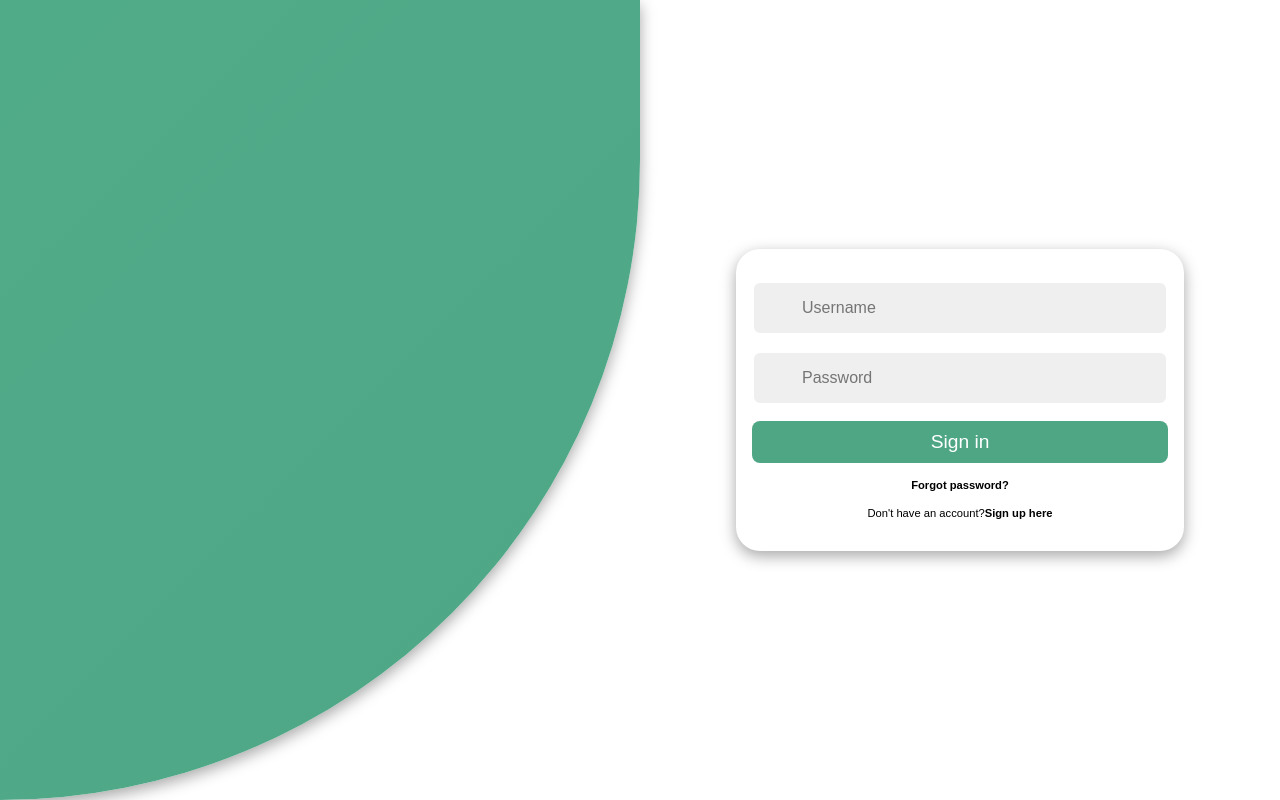
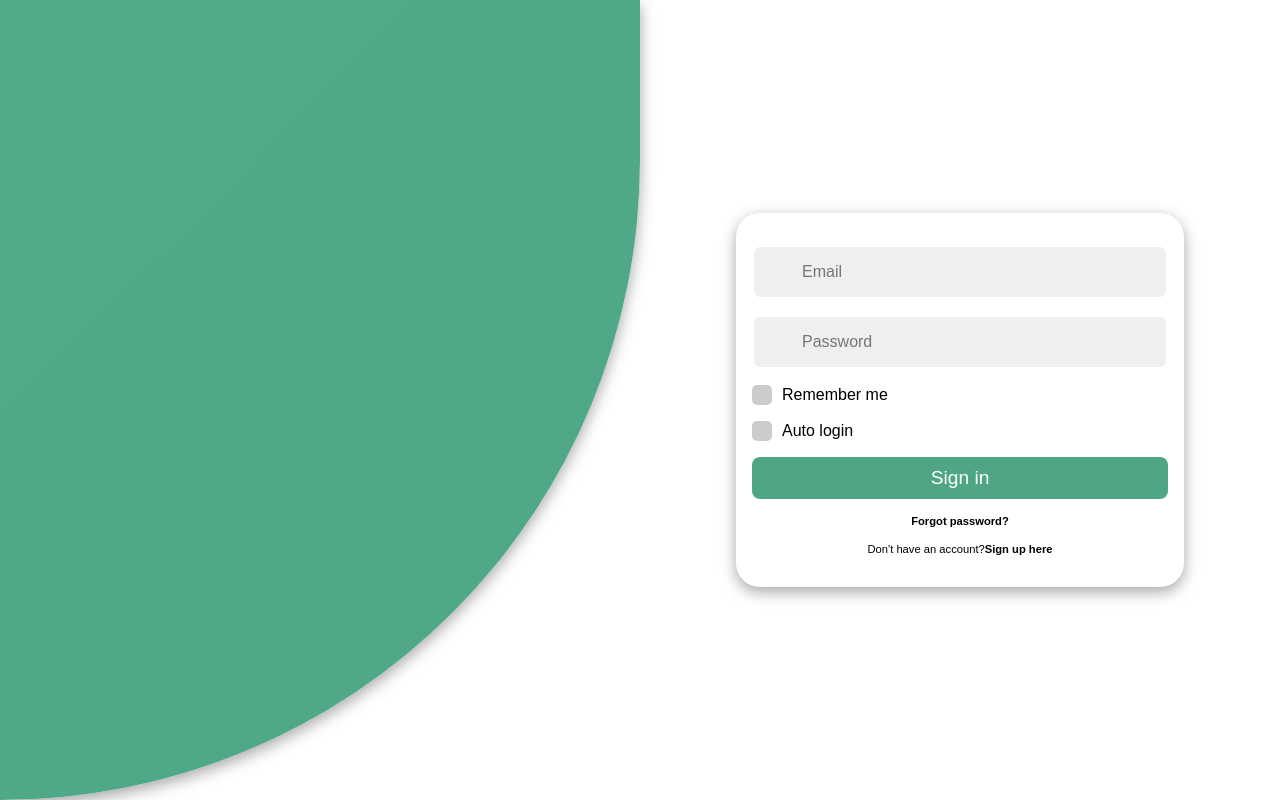
Before and after one commit to KimJH0709/clone-netflix, a Vue app: page /signin in a window 1280 px wide. Built offline with nearby package versions, Linux system fonts and the light colour scheme.

Commit message:
Add auto login,remember e-mail logic

```diff
--- a/src/views/AuthPage.vue
+++ b/src/views/AuthPage.vue
@@ -5,10 +5,6 @@
       <div class="col align-items-center flex-col sign-up">
         <div class="form-wrapper align-items-center">
           <div class="form sign-up">
-            <div class="input-group">
-              <i class="bx bxs-user"></i>
-              <input type="text" v-model="username" placeholder="Username" />
-            </div>
             <div class="input-group">
               <i class="bx bx-mail-send"></i>
               <input type="email" v-model="email" placeholder="Email" />
@@ -18,8 +14,15 @@
               <input type="password" v-model="password" placeholder="Password" />
             </div>
             <div class="input-group">
-              <i class="bx bxs-key"></i>
-              <input type="text" v-model="apiKey" placeholder="Your TMDB API Key" />
+              <i class="bx bxs-lock-alt"></i>
+              <input type="password" v-model="confirmPassword" placeholder="Confirm Password" />
+            </div>
+            <div class="input-group checkbox-group">
+              <label class="animated-checkbox">
+                <input type="checkbox" v-model="agreeToTerms" />
+                <span class="checkmark"></span>
+                I agree to the terms and conditions
+              </label>
             </div>
             <button @click="register">Sign up</button>
             <p>
@@ -35,12 +38,26 @@
         <div class="form-wrapper align-items-center">
           <div class="form sign-in">
             <div class="input-group">
-              <i class="bx bxs-user"></i>
-              <input type="text" v-model="loginUsername" placeholder="Username" />
+              <i class="bx bx-mail-send"></i>
+              <input type="email" v-model="loginEmail" placeholder="Email" />
             </div>
             <div class="input-group">
               <i class="bx bxs-lock-alt"></i>
               <input type="password" v-model="loginPassword" placeholder="Password" />
+            </div>
+            <div class="input-group checkbox-group">
+              <label class="animated-checkbox">
+                <input type="checkbox" v-model="rememberMe" />
+                <span class="checkmark"></span>
+                Remember me
+              </label>
+            </div>
+            <div class="input-group checkbox-group">
+              <label class="animated-checkbox">
+                <input type="checkbox" v-model="autoLogin" />
+                <span class="checkmark"></span>
+                Auto login
+              </label>
             </div>
             <button @click="login">Sign in</button>
             <p>
@@ -63,12 +80,14 @@ import axios from 'axios';
 export default {
   data() {
     return {
-      username: '',
       email: '',
       password: '',
-      apiKey: '',
-      loginUsername: '',
+      confirmPassword: '',
+      agreeToTerms: false,
+      loginEmail: '',
       loginPassword: '',
+      rememberMe: false,
+      autoLogin: false,
     };
   },
   methods: {
@@ -77,40 +96,89 @@ export default {
       this.$refs.container.classList.toggle('sign-up');
     },
     register() {
-      if (this.username && this.password && this.apiKey) {
+      const emailRegex = /^[^\s@]+@[^\s@]+\.[^\s@]+$/;
+      if (!emailRegex.test(this.email)) {
+        alert('Please enter a valid email address');
+        return;
+      }
+
+      if (this.email && this.password && this.confirmPassword && this.agreeToTerms) {
+        if (this.password !== this.confirmPassword) {
+          alert('Passwords do not match');
+          return;
+        }
         const user = {
-          username: this.username,
+          email: this.email,
           password: this.password,
-          apiKey: this.apiKey,
         };
-        localStorage.setItem(this.username, JSON.stringify(user));
+        localStorage.setItem(this.email, JSON.stringify(user));
         alert('Registration successful!');
         this.toggle();
       } else {
-        alert('Please fill in all fields');
+        alert('Please fill in all fields and agree to the terms');
       }
     },
     async login() {
-      const storedUser = JSON.parse(localStorage.getItem(this.loginUsername));
+      const storedUser = JSON.parse(localStorage.getItem(this.loginEmail));
 
       if (storedUser && this.loginPassword === storedUser.password) {
         alert('Login successful!');
-        localStorage.setItem('currentUser', this.loginUsername);
+        localStorage.setItem('currentUser', this.loginEmail);
+
+        // Remember Me 기능
+        if (this.rememberMe) {
+          localStorage.setItem('rememberedEmail', this.loginEmail);
+        } else {
+          localStorage.removeItem('rememberedEmail');
+        }
+
+        // Auto Login 기능
+        if (this.autoLogin) {
+          localStorage.setItem('autoLogin', true);
+        } else {
+          localStorage.removeItem('autoLogin');
+        }
+
         this.$router.push({ path: '/' });
         try {
           const response = await axios.get(
-            `https://api.themoviedb.org/3/movie/popular?api_key=${storedUser.apiKey}`,
+            `https://api.themoviedb.org/3/movie/popular?api_key=${storedUser.password}`,
           );
           alert(`TMDB API called successfully! Fetched ${response.data.results.length} movies.`);
         } catch (error) {
           alert(`Failed to call TMDB API: ${error.response ? error.response.data.status_message : error.message}`);
         }
       } else {
-        alert('Invalid username or password');
+        alert('Invalid email or password');
       }
+    },
+    handleLogout() {
+      localStorage.removeItem('currentUser');
+      localStorage.removeItem('autoLogin');
+      this.currentUser = null;
+      alert('You have been logged out.');
+      this.$router.push({ path: '/signin' });
     },
   },
   mounted() {
+    if (localStorage.getItem('autoLogin')) {
+      const autoLoginUser = localStorage.getItem('currentUser');
+      if (autoLoginUser) {
+        this.loginEmail = autoLoginUser;
+        const storedUser = JSON.parse(localStorage.getItem(autoLoginUser));
+        if (storedUser) {
+          this.loginPassword = storedUser.password; // 자동으로 저장된 비밀번호로 로그인 시도
+          this.login(); // 자동 로그인 호출
+        }
+      }
+    } else {
+      const rememberedEmail = localStorage.getItem('rememberedEmail');
+      if (rememberedEmail) {
+        this.loginEmail = rememberedEmail;
+        this.rememberMe = true;
+      }
+    }
+
     setTimeout(() => {
       this.$refs.container.classList.add('sign-in');
     }, 200);
@@ -140,6 +208,63 @@ export default {
     margin: 0;
     padding: 0;
     box-sizing: border-box;
+}
+.checkbox-group {
+  display: flex;
+  align-items: center;
+}
+
+.animated-checkbox {
+  display: flex;
+  align-items: center;
+  position: relative;
+  cursor: pointer;
+  font-size: 1rem;
+  user-select: none;
+}
+
+.animated-checkbox input {
+  position: absolute;
+  opacity: 0;
+  cursor: pointer;
+  height: 0;
+  width: 0;
+}
+
+.animated-checkbox .checkmark {
+  position: relative;
+  height: 20px;
+  width: 20px;
+  background-color: #ccc;
+  border-radius: 5px;
+  transition: background-color 0.3s, transform 0.2s;
+  margin-right: 10px;
+}
+
+.animated-checkbox input:checked ~ .checkmark {
+  background-color: #4ea685;
+  transform: scale(1.1);
+}
+
+.animated-checkbox .checkmark::after {
+  content: "";
+  position: absolute;
+  display: none;
+  left: 6px;
+  top: 2px;
+  width: 5px;
+  height: 10px;
+  border: solid white;
+  border-width: 0 2px 2px 0;
+  transform: rotate(45deg);
+}
+
+.animated-checkbox input:checked ~ .checkmark::after {
+  display: block;
+}
+
+.animated-checkbox .checkmark:hover {
+  background-color: #b0e3d0;
 }
 
 html,
```
